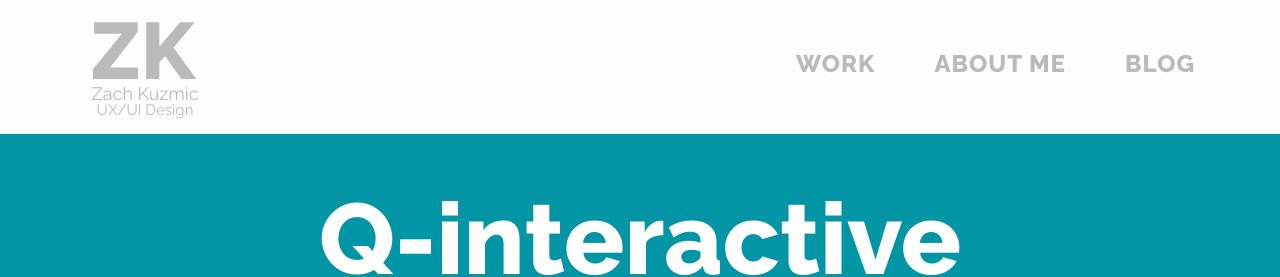
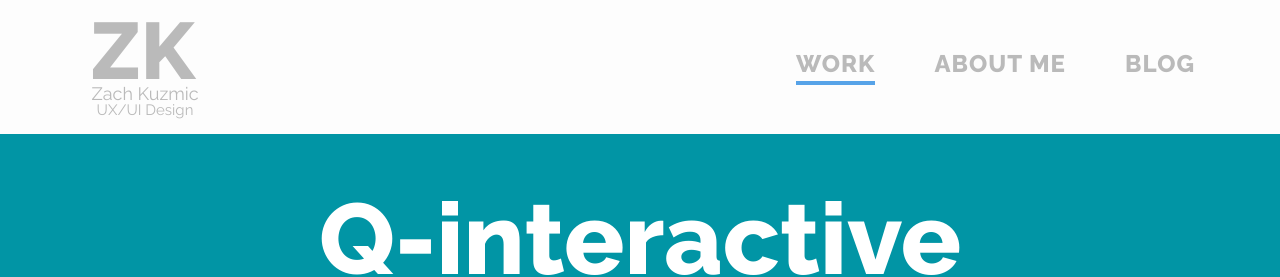
Before and after one commit to zkuzmic/zachkuzmic.com, a Jekyll site: the page built from work/q-interactive/index.html, in a window 1280 px wide. Shown: the top 277 px of the page. Built offline with Jekyll 4.4.1, drawn with Linux system fonts in a browser that asks for light colours; nearby versions of some CDN libraries.

Commit message:
fixed nav to stay active for work posts and blog posts

```diff
--- a/_includes/pages-list
+++ b/_includes/pages-list
@@ -2,8 +2,12 @@
   {% if group == null or group == node.group %}
     {% if page.url == node.url %}
       <a href="{{node.url}}" class="active">{{node.title}}</a>
+    {% elsif page.url contains "/blog/" and node.url contains "/blog/" %}
+      <a href="{{node.url}}" class="active">{{node.title}}</a>
+    {% elsif page.url contains "/work/" and node.url == "/" %}
+      <a href="{{node.url}}" class="active">{{node.title}}</a>
     {% else %}
-      <a href="{{node.url}}">{{node.title}}</a>
+      <a href="{{node.url}}" class="{{page.url}} {{node.url}}">{{node.title}}</a>
     {% endif %}
   {% endif %}
 {% endfor %}
--- a/work/q-interactive/index.html
+++ b/work/q-interactive/index.html
@@ -1,6 +1,6 @@
 ---
 layout: default
-tags: work
+categories: work
 ---
 <div class="work-page">
 
--- a/work/safetime/index.html
+++ b/work/safetime/index.html
@@ -1,5 +1,6 @@
 ---
 layout: default
+categories: work
 ---
 <div class="work-page">
 
--- a/work/silicon-labs/index.html
+++ b/work/silicon-labs/index.html
@@ -1,5 +1,6 @@
 ---
 layout: default
+categories: work
 ---
 <div class="work-page">
   <section class="width-100 silabs-section work-header-section">
--- a/work/viscom/index.html
+++ b/work/viscom/index.html
@@ -1,5 +1,6 @@
 ---
 layout: default
+categories: work
 ---
 <div class="work-page">
 
```
